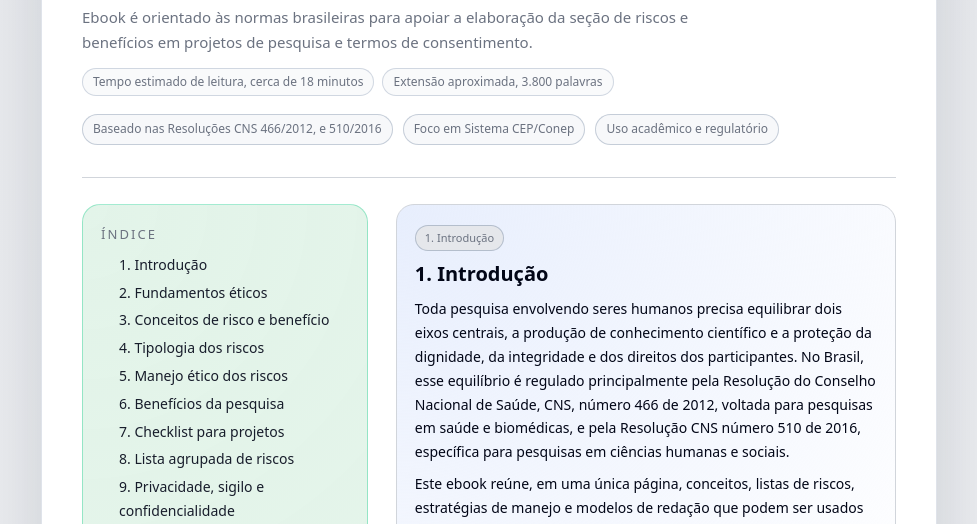
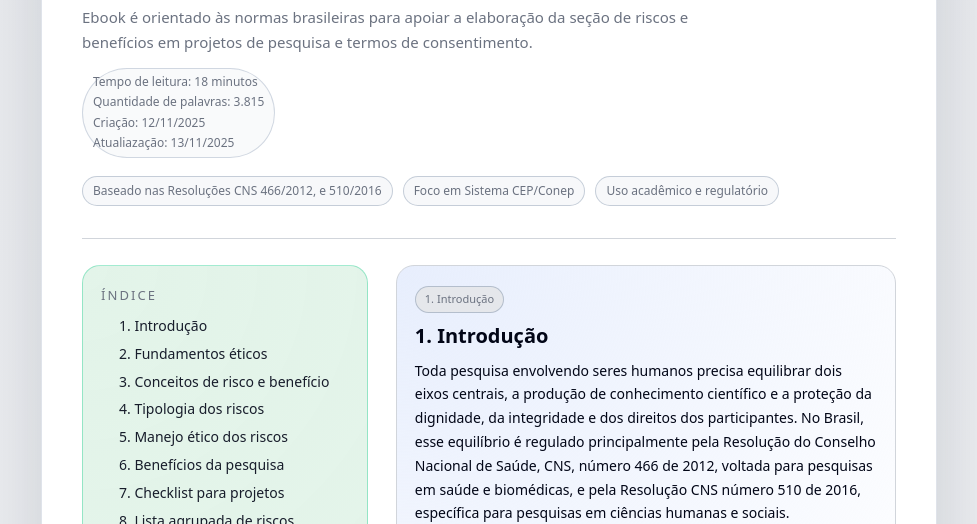
Before and after one commit to aldemararaujo/riscos-beneficios, a plain HTML site: page index.html in a window 1280 px wide. Shown: the part 276-800 px from the top of the page, without its empty margins (151-1128 px from the left). Drawn offline with Linux system fonts and the light colour scheme.

Commit message:
atualizado

```diff
--- a/index.html
+++ b/index.html
@@ -402,8 +402,10 @@
         </p>
 
         <div class="reading-meta">
-          <div class="reading-pill">Tempo estimado de leitura, cerca de 18 minutos</div>
-          <div class="reading-pill">Extensão aproximada, 3.800 palavras</div>
+          <div class="reading-pill">Tempo de leitura: 18 minutos<br>
+          Quantidade de palavras: 3.815
+<br>Criação: 12/11/2025
+<br>Atualiazação: 13/11/2025</div>
         </div>
 
         <div class="meta-row">
@@ -898,7 +900,7 @@
     <div class="site-footer">
       <span>Ebook de apoio à redação de riscos e benefícios em pesquisas com seres humanos, uso acadêmico e regulatório.<br>
 Disciplina de Pesquisa em Ciências da Saúde, UNCISAL, 2025</span>
-      <span>Elaboração e curadoria de conteúdo, Aldemr Araujo e equipe de pesquisa</span>
+      <span>Elaboração e curadoria de conteúdo, Aldemar Araujo e equipe de pesquisa</span>
       <span>Uso educacional, não comercial, recomenda se citação da fonte ao utilizar trechos deste material</span>
     </div>
   </div>
```
